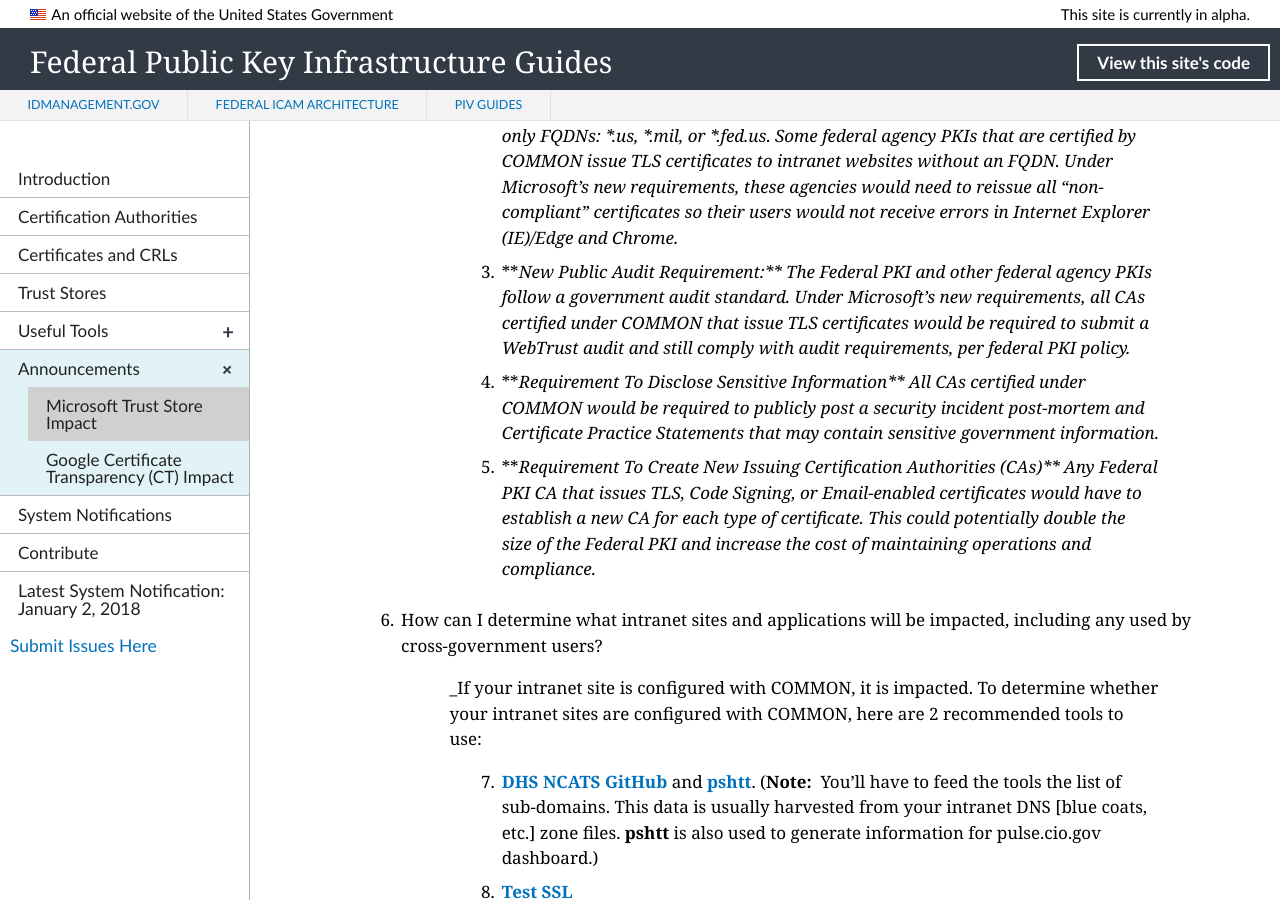
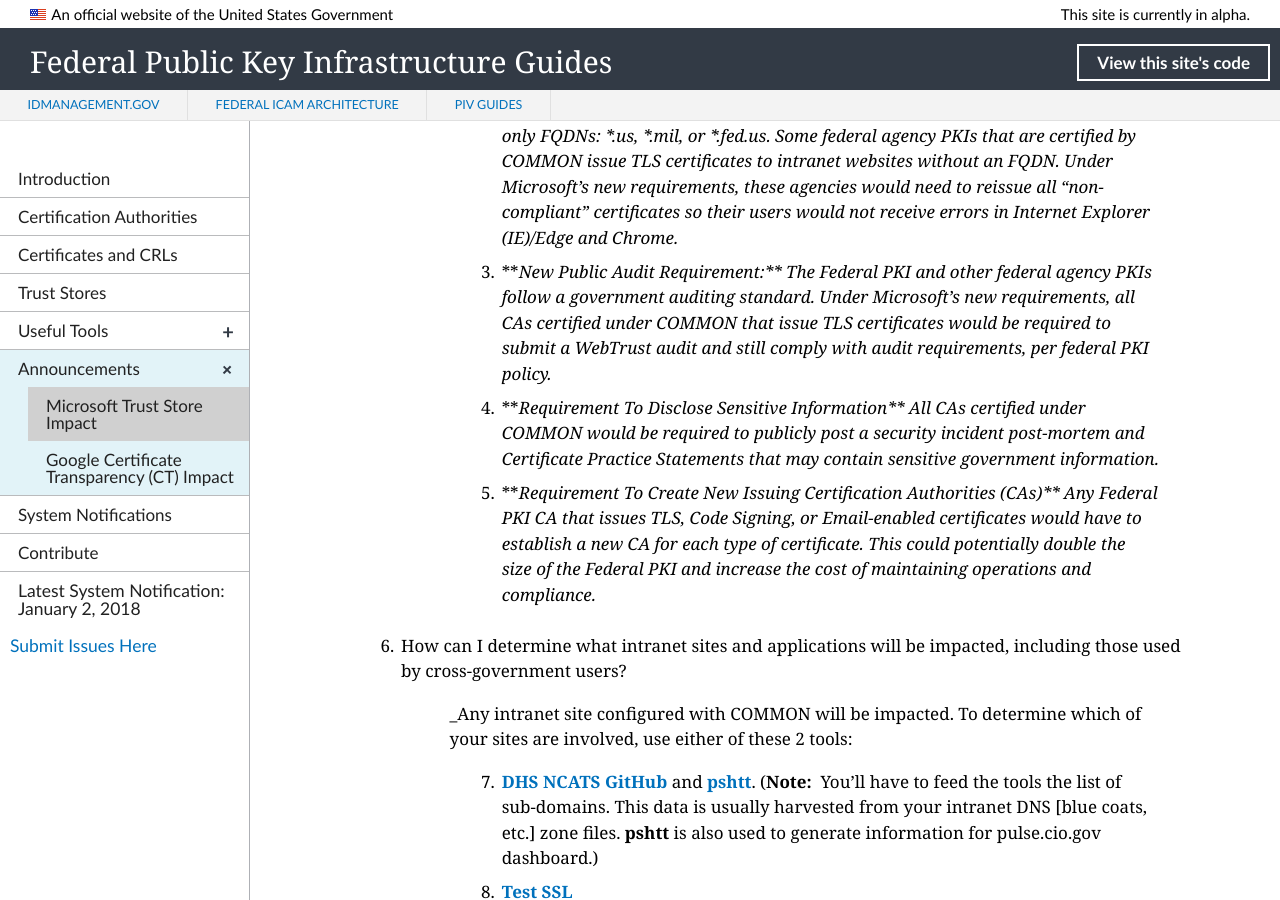
Before and after one commit to GSA/fpki-guides, a Jekyll site: the page built from _announcements/01_microsoft_constraint.md, in a window 1280 px wide and 900 px high, scrolled down 3280 px. Built offline with Jekyll 4.4.1, drawn with Linux system fonts in a browser that asks for light colours; nearby versions of some CDN libraries; library files that are not in the unit come from our copies.

Commit message:
Update 01_microsoft_constraint.md
Adding content

```diff
--- a/_announcements/01_microsoft_constraint.md
+++ b/_announcements/01_microsoft_constraint.md
@@ -97,11 +97,11 @@ Why is the TLS trust bit being removed?
 **LaChelle's Comment: [add all the items on the auditing, restricting issuance to fully qualified domain names in the .gov/.mil/.fed.us namespaces, use of short name aliases on intranet only sites and applications, need to be open and transparent for practices and comply with public trust requirements, etc]**
 >_Microsoft's new Trust Store requirements would cause operational and cost impacts to the U.S. Government, including:_
 * **_Requirement for Fully-Qualified Domain Names (FQDNs):** The U.S. Government is removing the COMMON TLS trust bit because of Microsoft's Trust Store requirements. Microsoft planned to restrict COMMON TLS certificate validation to only FQDNs: *.us, *.mil, or *.fed.us. Some federal agency PKIs that are certified by COMMON issue TLS certificates to intranet websites without an FQDN. Under Microsoft's new requirements, these agencies would need to reissue all "non-compliant" certificates so their users would not receive errors in Internet Explorer (IE)/Edge and Chrome._
-* **_New Public Audit Requirement:** The Federal PKI and other federal agency PKIs follow a government audit standard. Under Microsoft's new requirements, all CAs certified under COMMON that issue TLS certificates would be required to submit a WebTrust<!--Not always WebTrust, acc. to MS info.--> audit and still comply with audit requirements, per federal PKI policy._
+* **_New Public Audit Requirement:** The Federal PKI and other federal agency PKIs follow a government auditing standard. Under Microsoft's new requirements, all CAs certified under COMMON that issue TLS certificates would be required to submit a WebTrust<!--Not always WebTrust, acc. to MS info.--> audit and still comply with audit requirements, per federal PKI policy._
 * **_Requirement To Disclose Sensitive Information** All CAs certified under COMMON would be required to publicly post a security incident post-mortem and Certificate Practice Statements that may contain sensitive government information._<!--Is this Controlled Unclassified Information (CUI)?-->
 * **_Requirement To Create New Issuing Certification Authorities (CAs)** Any Federal PKI CA that issues TLS, Code Signing, or Email-enabled certificates would have to establish a new CA for each type of certificate. This could potentially double the size of the Federal PKI and increase the cost of maintaining operations and compliance._
-2. How can I determine what intranet sites and applications will be impacted, including any used by cross-government users?
-> _If your intranet site is configured with COMMON, it is impacted. To determine whether your intranet sites are configured with COMMON, here are 2 recommended tools to use:
+2. How can I determine what intranet sites and applications will be impacted, including those used by cross-government users?
+> _Any intranet site configured with COMMON will be impacted. To determine which of your sites are involved, use either of these 2 tools:
 * [**DHS NCATS GitHub**](https://github.com/dhs-ncats){:target= "_blank"} and [**pshtt**](https://github.com/dhs-ncats/pshtt){:target= "_blank"}. (**Note:**&nbsp;&nbsp;You'll have to feed the tools the list of sub-domains. This data is usually harvested from your intranet DNS [blue coats, etc.] zone files. **pshtt** is also used to generate information for pulse.cio.gov dashboard.)
 * [**Test SSL**](https://github.com/drwetter/testssl.sh)
 
```
